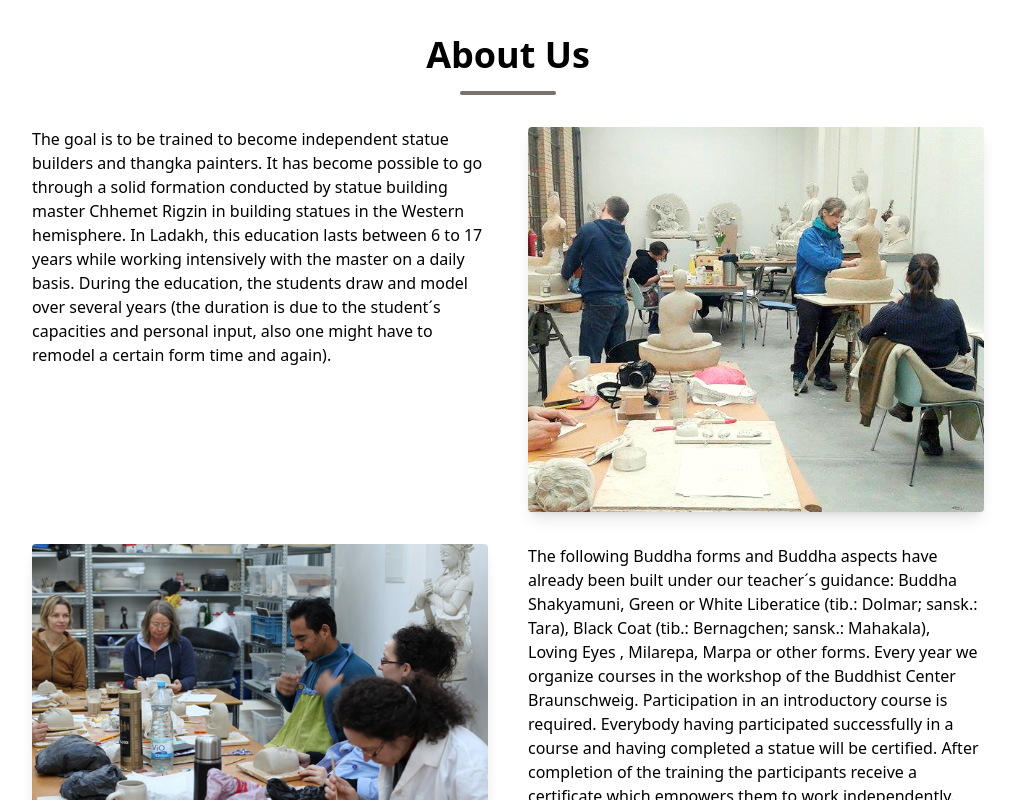
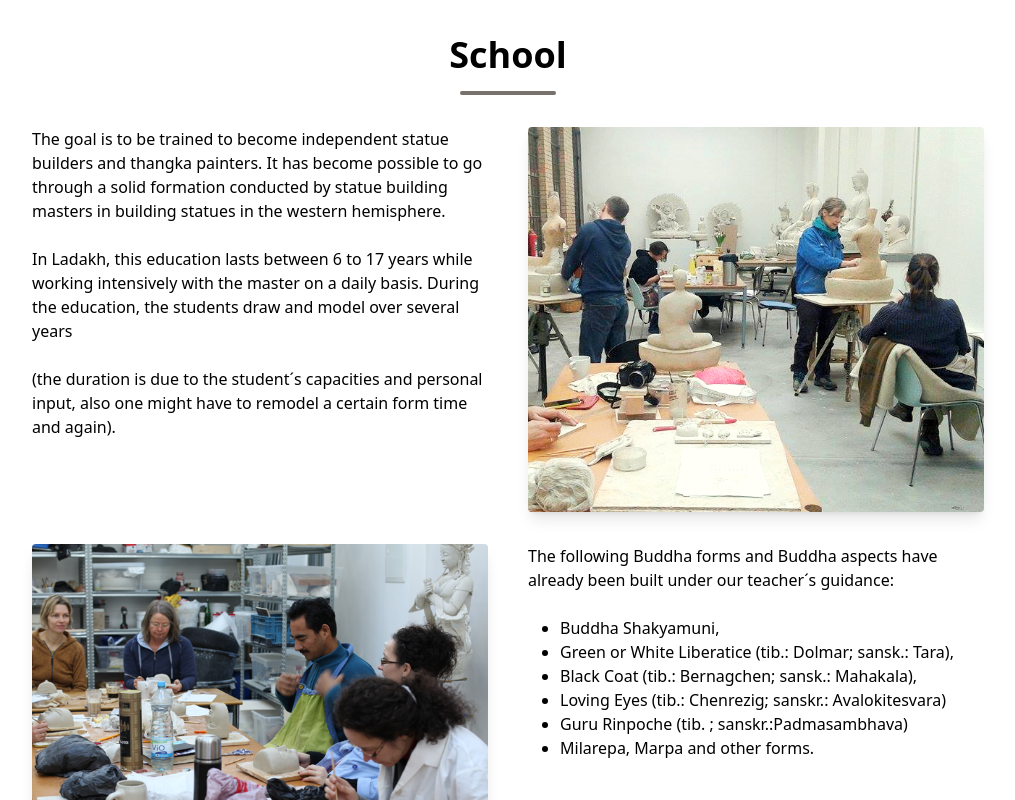
Before and after one commit to krisbaranski/BINTA, a Next.js app: page / in a window 1280 px wide. Shown: the part 2160-2960 px from the top of the page, without its empty margins (132-1147 px from the left). Built offline with nearby package versions, Linux system fonts and the light colour scheme.

Commit message:
docs: add new text

```diff
--- a/components/School.tsx
+++ b/components/School.tsx
@@ -6,7 +6,7 @@ const AboutSection = () => {
     <section id='school'>
       <div className='my-12 pb-12 md:pt-16 md:pb-48'>
         <h1 className='text-center font-bold text-4xl'>
-          About Us
+          School
           <hr className='w-24 h-1 mx-auto my-4 bg-stone-500 border-0 rounded'></hr>
         </h1>
 
@@ -15,13 +15,18 @@ const AboutSection = () => {
             <p>
               The goal is to be trained to become independent statue builders
               and thangka painters. It has become possible to go through a solid
-              formation conducted by statue building master Chhemet Rigzin in
-              building statues in the Western hemisphere. In Ladakh, this
-              education lasts between 6 to 17 years while working intensively
-              with the master on a daily basis. During the education, the
-              students draw and model over several years (the duration is due to
-              the student´s capacities and personal input, also one might have
-              to remodel a certain form time and again).
+              formation conducted by statue building masters in building statues
+              in the western hemisphere.
+              <br />
+              <br />
+              In Ladakh, this education lasts between 6 to 17 years while
+              working intensively with the master on a daily basis. During the
+              education, the students draw and model over several years
+              <br />
+              <br />
+              (the duration is due to the student´s capacities and personal
+              input, also one might have to remodel a certain form time and
+              again).
             </p>
           </div>
           <div className='m-16 md:m-0 md:w-1/2'>
@@ -48,15 +53,21 @@ const AboutSection = () => {
           <div className='text-center md:w-1/2 md:text-left'>
             <p>
               The following Buddha forms and Buddha aspects have already been
-              built under our teacher´s guidance: Buddha Shakyamuni, Green or
-              White Liberatice (tib.: Dolmar; sansk.: Tara), Black Coat (tib.:
-              Bernagchen; sansk.: Mahakala), Loving Eyes , Milarepa, Marpa or
-              other forms. Every year we organize courses in the workshop of the
-              Buddhist Center Braunschweig. Participation in an introductory
-              course is required. Everybody having participated successfully in
-              a course and having completed a statue will be certified. After
-              completion of the training the participants receive a certificate
-              which empowers them to work independently.
+              built under our teacher´s guidance:
+              <br />
+              <br />
+              <ol className='list-disc pl-8'>
+                <li>Buddha Shakyamuni,</li>
+                <li>Green or White Liberatice (tib.: Dolmar; sansk.: Tara),</li>
+                <li>Black Coat (tib.: Bernagchen; sansk.: Mahakala),</li>
+                <li>Loving Eyes (tib.: Chenrezig; sanskr.: Avalokitesvara)</li>
+                <li>Guru Rinpoche (tib. ; sanskr.:Padmasambhava)</li>
+                <li> Milarepa, Marpa and other forms.</li>
+              </ol>
+              <br />
+              <br />
+              Every year we organize courses in the workshop. Participation in
+              an introductory course is required.
             </p>
           </div>
         </div>
```
